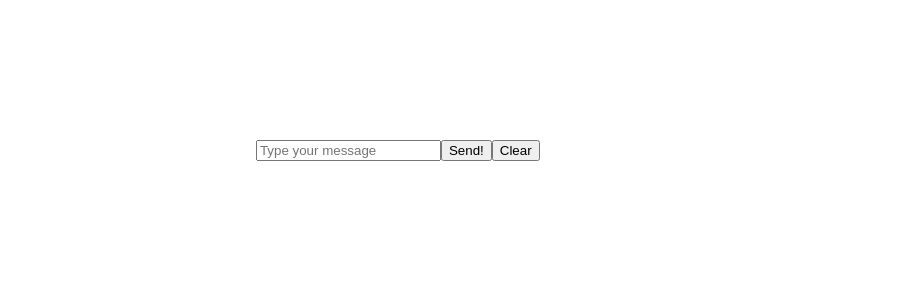
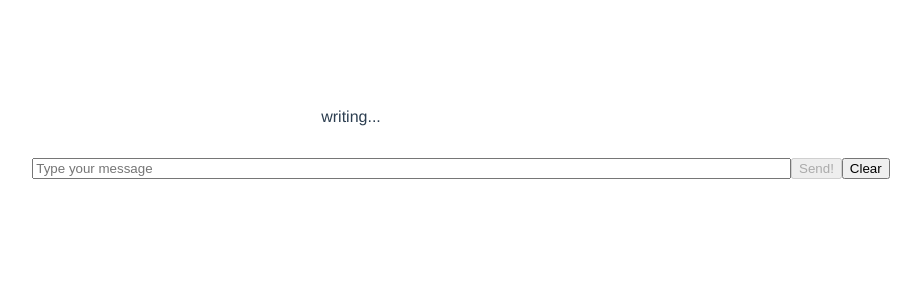
Before and after one commit to daniL16/yoda_chatbot, a Vue app in the folder front/: page / in a window 1280 px wide. Shown: the top 300 px of the page, without its empty margins (179-1100 px from the left). Built offline with nearby package versions, Linux system fonts and the light colour scheme.

Commit message:
mejoras visuales

```diff
--- a/front/src/components/MessageBox.vue
+++ b/front/src/components/MessageBox.vue
@@ -10,16 +10,16 @@
          <Message :message="message" :key="key"></Message>
         </li>
       </ul>
-      <span v-if="waitingResponse"> writing... </span>
+      <span v-if="waitingResponse" id="writingText"> writing... </span>
     </div>
-    <div class="chat-inputs">
+    <div class="chat-input">
       <input
           type="text"
           v-on:keyup.enter="sendMessage"
           v-model="new_message"
           placeholder="Type your message"
       />
-      <button v-on:click="sendMessage">Send!</button>
+      <button v-on:click="sendMessage" :disabled="waitingResponse">Send!</button>
       <button v-on:click="clearConservation">Clear</button>
     </div>
   </section>
@@ -36,11 +36,12 @@ export default {
       new_message: '',
       messagesThread: [],
       conversationToken: '',
-      waitingResponse : false,
+      waitingResponse : true,
       notFoundAttempts : 0,
     }),
     methods:{
-      checkForm(){
+      checkValidForm(){
+        // we dont allow empty messages
         let valid = this.new_message !== '';
         if(!valid){
           alert('Please, enter any message.');
@@ -48,19 +49,23 @@ export default {
         return valid;
       },
       sendMessage(){
-        if(this.checkForm()) {
+        if(this.checkValidForm()) {
+          // Check "writing..." div
           this.waitingResponse = true;
           this.messagesThread.push(this.new_message);
           api.sendMessage(this.new_message, this.conversationToken, this.notFoundAttempts).then(res => {
             let answer = JSON.parse(res.data);
             this.messagesThread.push(answer.response_message);
             this.conversationToken = answer.session_token;
+            // increase the counter of messages of type not_found
             if (answer.not_found_message === true){
               this.notFoundAttempts = this.notFoundAttempts + 1;
               sessionStorage.setItem('notFoundAttempts', this.notFoundAttempts)
             }
             sessionStorage.setItem('conversationToken', this.conversationToken);
+            // clear message input
             this.new_message = '';
+            // Hide "writing..." div
             this.waitingResponse = false;
           }).catch((error) => {
             console.log(error)
@@ -76,6 +81,7 @@ export default {
       }
     },
     mounted(){
+      // if we have a saved conversation we display it
       if(localStorage.getItem('messages')){
           this.messagesThread = localStorage.getItem('messages').split(',')
       }
@@ -84,6 +90,7 @@ export default {
       }
     },
     watch:{
+      // when a new message is send we save it in storage
       messagesThread: function (messages){
         localStorage.messages = messages
       }
@@ -98,6 +105,7 @@ export default {
   display: flex;
   flex-direction: column;
   list-style-type: none;
+  justify-content: center;
 }
 
 .chat-box {
@@ -115,16 +123,17 @@ export default {
   margin-bottom: 0.8em;
 }
 
-.chat-inputs{
+#writingText{
+  padding-left: 40px;
   display: flex;
-  width: 90%;
+  max-width: 200px;
   justify-content: center;
 }
 
-#writingText{
-  padding: 0.2em;
-  display: flex;
-  width: 45%;
-  justify-content: center;
+.chat-input{
+  margin: 0.4em;
+}
+.chat-input input{
+  width: 60%;
 }
 </style>
```
Also changed, not shown: 1 other file (tests, documents, lock files or other folders).
